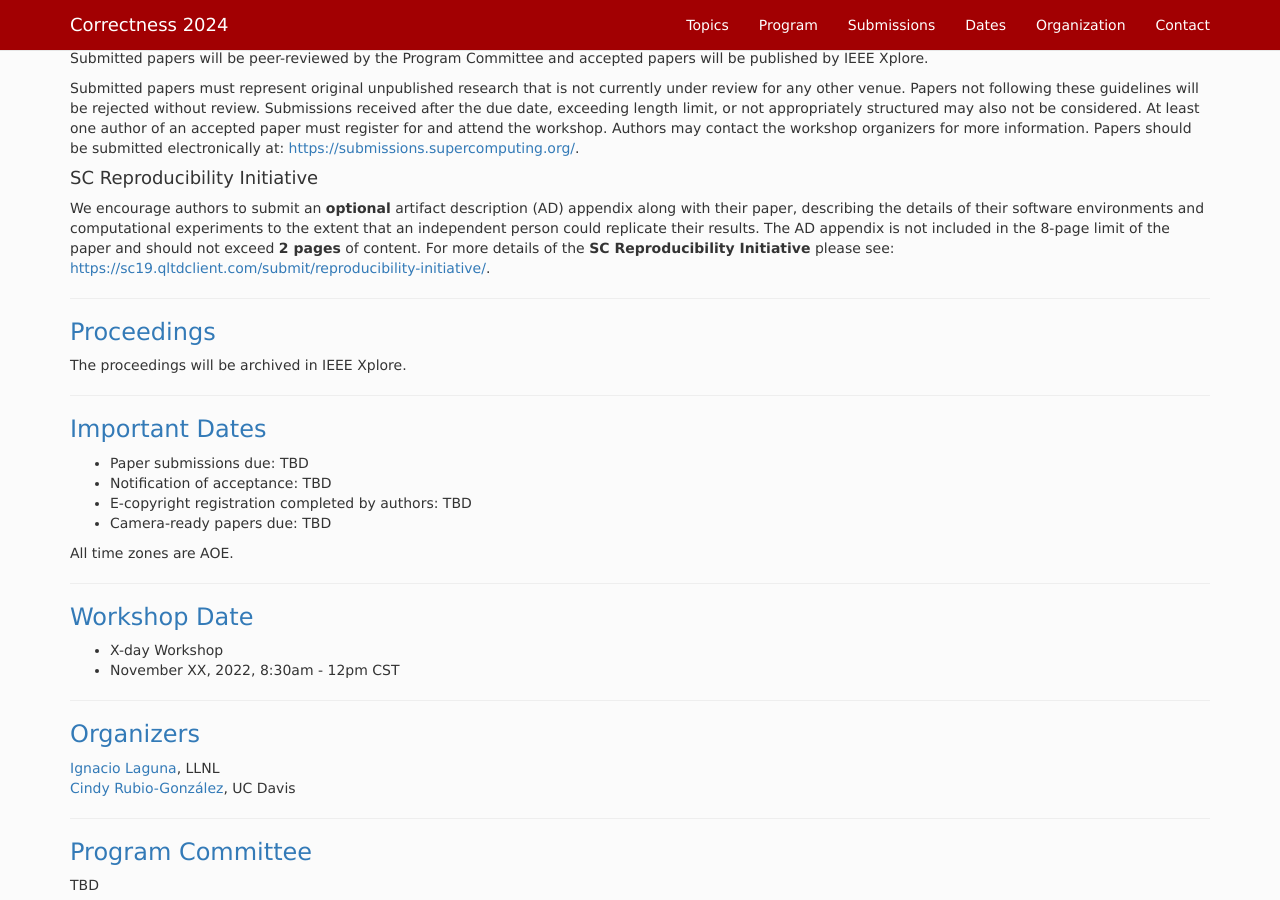
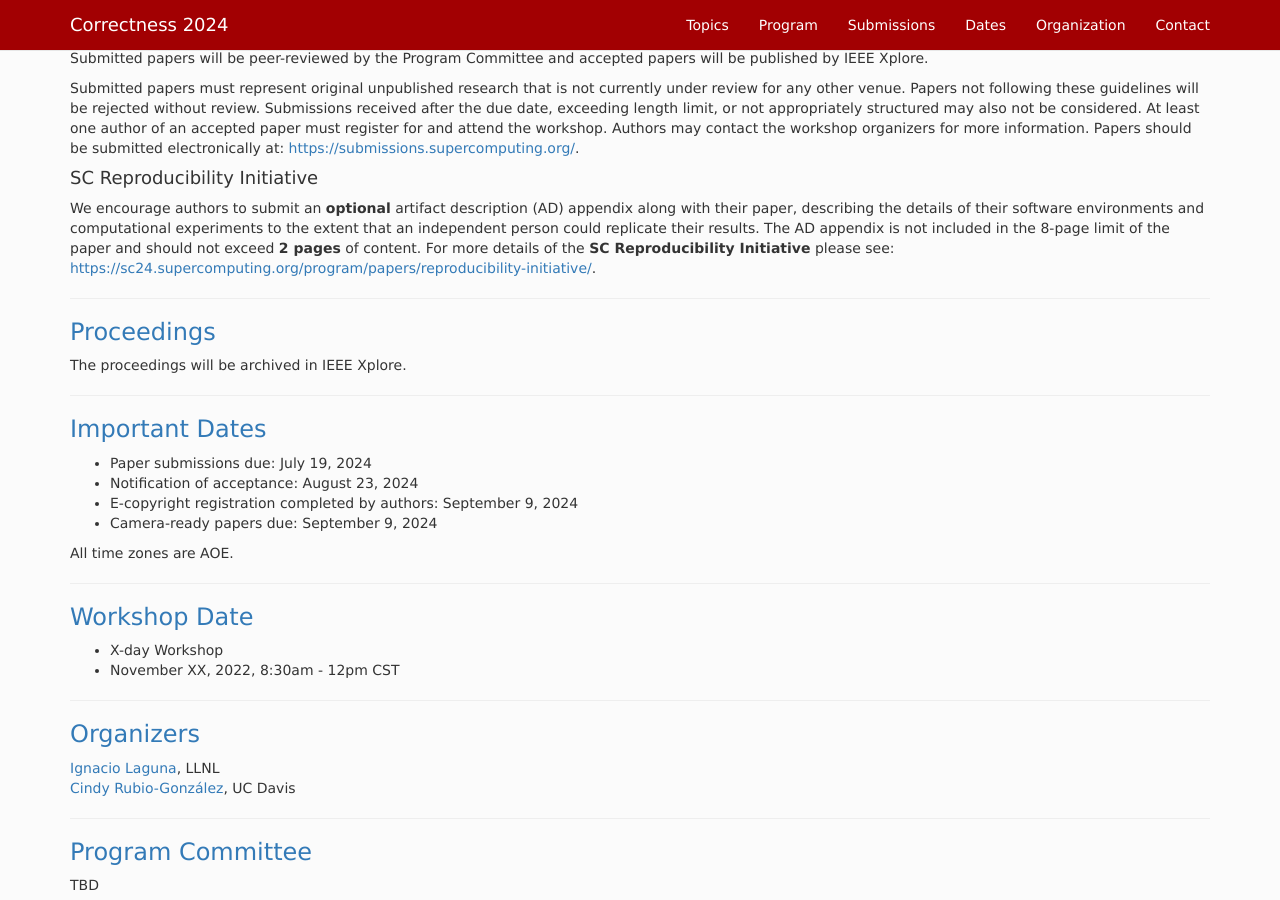
Before and after one commit to correctness-workshop/2024, a Jekyll site: the page built from index.md, in a window 1280 px wide and 900 px high, scrolled down 1487 px. Built offline with Jekyll 4.4.1, drawn with Linux system fonts in a browser that asks for light colours; nearby versions of some CDN libraries; the list of posts is cut into pages by our own code.

Commit message:
added dates

```diff
--- a/index.md
+++ b/index.md
@@ -73,7 +73,7 @@ Submitted papers must represent original unpublished research that is not curren
 
 #### SC Reproducibility Initiative
 
-We encourage authors to submit an **optional** artifact description (AD) appendix along with their paper, describing the details of their software environments and computational experiments to the extent that an independent person could replicate their results. The AD appendix is not included in the 8-page limit of the paper and should not exceed **2 pages** of content. For more details of the **SC Reproducibility Initiative** please see: [https://sc19.qltdclient.com/submit/reproducibility-initiative/](https://sc22.supercomputing.org/submit/reproducibility-initiative/).
+We encourage authors to submit an **optional** artifact description (AD) appendix along with their paper, describing the details of their software environments and computational experiments to the extent that an independent person could replicate their results. The AD appendix is not included in the 8-page limit of the paper and should not exceed **2 pages** of content. For more details of the **SC Reproducibility Initiative** please see: [https://sc24.supercomputing.org/program/papers/reproducibility-initiative/](https://sc24.supercomputing.org/program/papers/reproducibility-initiative/).
 
 ---
 ###  <a class="anchor" name="proceedings"> Proceedings </a>
@@ -90,10 +90,10 @@ The proceedings will be archived in IEEE Xplore.
 * Camera-ready papers due: TBD
 -->
 
-* Paper submissions due: TBD
-* Notification of acceptance: TBD
-* E-copyright registration completed by authors: TBD
-* Camera-ready papers due: TBD
+* Paper submissions due: July 19, 2024
+* Notification of acceptance: August 23, 2024
+* E-copyright registration completed by authors: September 9, 2024
+* Camera-ready papers due: September 9, 2024
 
 All time zones are AOE.
 
```
